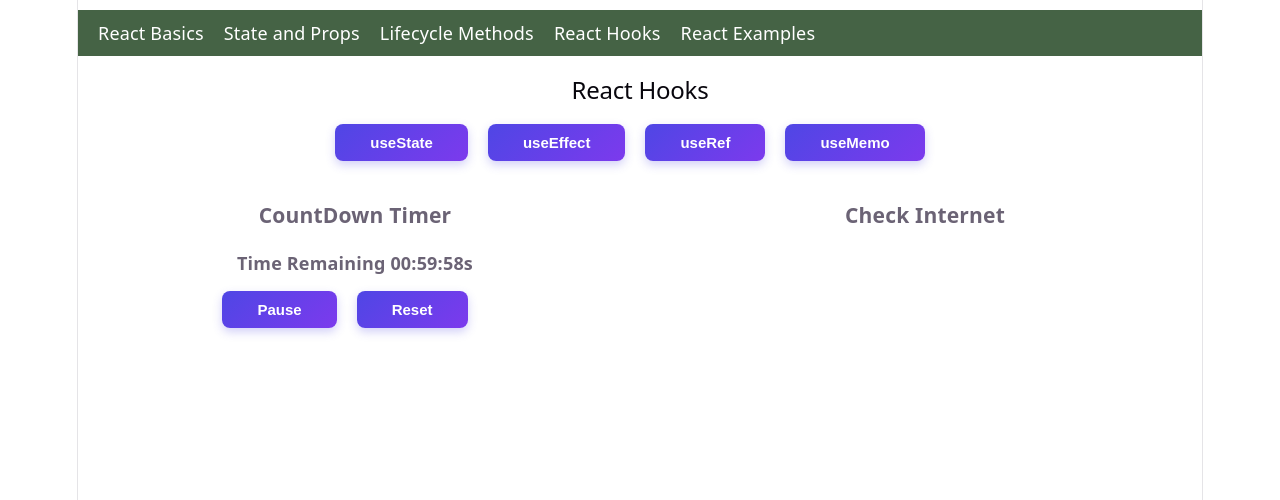
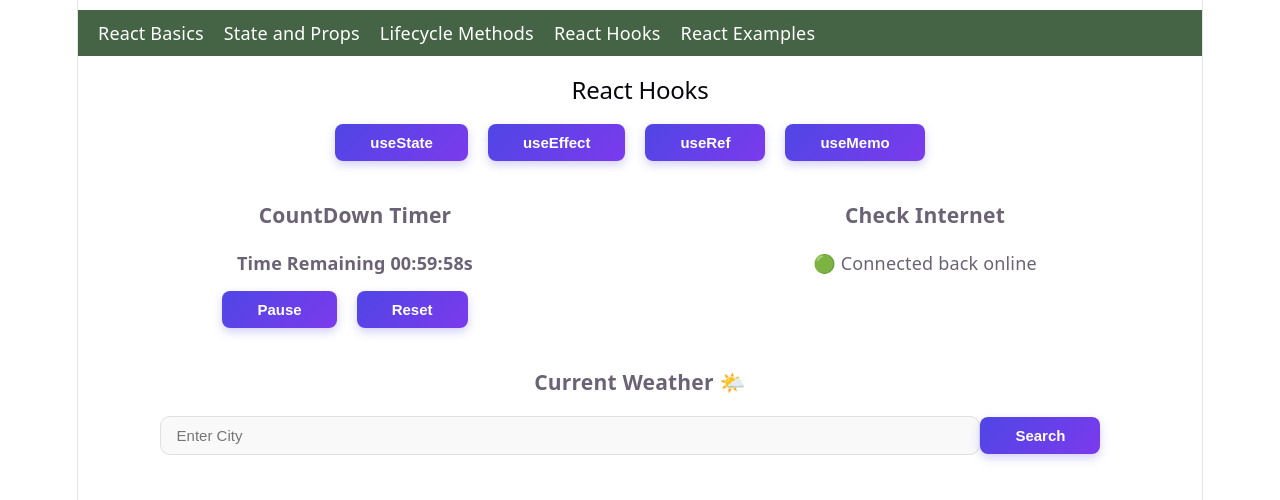
Before and after one commit to sheraz2882/ReactBasics, a React (Vite) app: page /react-hooks in a window 1280 px wide. Both pictures are taken after a click on the button "useEffect". Shown: the top 500 px of the page. Built offline with nearby package versions, Linux system fonts and the light colour scheme.

Commit message:
useEffect Hook and useRef UI working exmaples added

```diff
--- a/src/App.css
+++ b/src/App.css
@@ -274,8 +274,6 @@
 
 }
 
-
-
 .hook-shopping-cart{
   margin-top: 12px;
 }
@@ -292,3 +290,32 @@ display: flex;
   flex-direction: column;
   flex: 1;
 }
+
+.search-input{
+  width: 70%;
+  padding: 10px 16px;
+  border: 1.5px solid #e0e0e0;
+  border-radius: 10px;
+  font-size: 15px;
+  color: #111;
+  background: #f9f9f9;
+  outline: none;
+  transition: border-color 0.2s, box-shadow 0.2s;
+}
+
+.weather-widget{
+  background: linear-gradient(135deg, #4f46e5 0%, #7c3aed 100%);
+  border: none;
+  padding: 20px;
+  margin: 20px;
+  border-radius: 8px;
+  box-shadow: 0 4px 10px rgba(79, 70, 229, 0.25);
+}
+
+.weather-widget h3{
+  color : #fff;
+}
+
+.weather-widget p{
+  color : #fff;
+}
--- a/src/ReactHooks.tsx
+++ b/src/ReactHooks.tsx
@@ -1,5 +1,5 @@
 import React from "react";
-import { useState, useEffect } from "react";
+import { useState, useEffect, useRef } from "react";
 
 interface ReactHooksType {
   code: string;
@@ -232,6 +232,7 @@ const DisplayProducts: React.FC<DisplayProductsProps> = ({ addToCart }) => {
 
 function UseEffectDemo({ hookData }: { hookData: ReactHooksType }) {
   return (
+    <div>
       <div className="hook-demo-card">
         <div className="use-effect-exam">
           <h3>CountDown Timer</h3>
@@ -239,6 +240,15 @@ function UseEffectDemo({ hookData }: { hookData: ReactHooksType }) {
         </div>
         <div className="use-effect-exam">
           <h3>Check Internet</h3>
+          <CheckInternetState />
+        </div>
+      </div>
+
+      <div className="hook-demo-card">
+        <div className="use-effect-exam">
+          <h3>Current Weather 🌤️</h3>
+          <FetchWeatherApi />
+        </div>
       </div>
     </div>
   );
@@ -312,12 +322,240 @@ const CountDownTimer = ({ initialSeconds }: CountDownTimerProps) => {
   );
 };
 
+const CheckInternetState = () => {
+  const [isOnline, setIsOnline] = useState(navigator.onLine);
+  const [showBanner, setShowBanner] = useState(false);
+
+  console.log("Show isOnline", isOnline);
+
+  useEffect(() => {
+    const handleOnline = () => {
+      setIsOnline(true);
+      setShowBanner(true);
+
+      const timer = setInterval(() => setShowBanner(false), 3000);
+      return () => clearInterval(timer);
+    };
+
+    const handleOffline = () => {
+      setIsOnline(false);
+      setShowBanner(true);
+    };
+
+    window.addEventListener("online", handleOnline);
+    window.addEventListener("offline", handleOffline);
+
+    return () => {
+      window.removeEventListener("online", handleOnline);
+      window.removeEventListener("offline", handleOffline);
+    };
+  }, []);
+
+  //   if (isOnline && !showBanner) return null;
+
+  return (
+    <div>
+      {isOnline ? "🟢 Connected back online" : "🔴 You are currently offline"}
+    </div>
+  );
+};
+
+interface WeatherData {
+  name: string;
+  main: {
+    temp: number;
+    humidity: number;
+  };
+  weather: Array<{
+    description: string;
+  }>;
+}
+
+const FetchWeatherApi = () => {
+  const [cityName, setCityName] = useState("");
+  const [searchInput, setSearchInput] = useState("");
+  const [weatherData, setWeatherData] = useState<WeatherData | null>(null);
+  const [loading, setLoading] = useState(false);
+  const [error, setError] = useState("");
+
+  const API_KEY = "e86b986fb158e202afe03cb94a0faf01";
+
+  useEffect(() => {
+    if (!cityName) return;
+
+    const fetchWeather = async () => {
+      setLoading(true);
+      setError("");
+
+      console.log("API called");
+      try {
+        const url = `https://api.openweathermap.org/data/2.5/weather?q=${cityName}&units=metric&appid=${API_KEY}`;
+        const response = await fetch(url);
+
+        if (!response.ok) {
+          throw new Error("City not found. Please try another name.");
+        }
+
+        const data: WeatherData = await response.json();
+        console.log("API Data", data);
+        setWeatherData(data);
+      } catch (err: any) {
+        setError(err.message || "An unknown error occurred.");
+        setWeatherData(null);
+      } finally {
+        setLoading(false);
+      }
+    };
+
+    fetchWeather();
+  }, [cityName]);
+
+  const handleSearchSubmit = (e) => {
+    e.preventDefault();
+    console.log("CityName", searchInput);
+    if (searchInput.trim()) {
+      setCityName(searchInput);
+    }
+  };
+
+  return (
+    <div className="weather-card">
+      <form onSubmit={handleSearchSubmit}>
+        <input
+          className="search-input"
+          type="text"
+          value={searchInput}
+          onChange={(e) => {
+            setSearchInput(e.target.value);
+          }}
+          placeholder="Enter City"
+        />
+        <button type="submit" className="hook-button">
+          Search
+        </button>
+      </form>
+
+      {/* Based on API conditioning Managed UI Layouts */}
+      {loading && (
+        <div className="weather-widget">
+          <p>Loading target city conditions...</p>
+        </div>
+      )}
+      {error && (
+        <div className="weather-widget">
+          <p style={{ color: "red" }}>⚠️ {error}</p>
+        </div>
+      )}
+
+      {weatherData && !loading && !error && (
+        <div className="weather-widget">
+          <h3>Current Condition in: {weatherData.name}</h3>
+          <p>{Math.round(weatherData.main.temp)}°C</p>
+          <p>Sky: {weatherData.weather[0].description}</p>
+          <p>Humidity Level: {weatherData.main.humidity}</p>
+        </div>
+      )}
+    </div>
+  );
+};
+
+function UseRefDemo({ hookData }: { hookData: ReactHooksType }) {
+  const inputRef = useRef<HTMLInputElement>(null);
+
+  useEffect(() => {
+    inputRef.current?.focus();
+  }, []);
+
+  return (
+    <div>
+      <div className="hook-demo-card">
+        <div className="use-effect-exam" style={{ alignItems: "center" }}>
+          <h3>Auto Focus Input When Mount</h3>
+
+          <input
+            ref={inputRef}
+            className="search-input"
+            type="text"
+            placeholder="Enter Query"
+          />
+        </div>
+
+        <div className="use-effect-exam">
+          <h3>Previous value tracker</h3>
+          <ValueTracker />
+        </div>
+      </div>
+    </div>
+  );
+}
+
+const ValueTracker = () => {
+  const [count, setCount] = useState(0);
+
+  const prevValueRef = useRef<number | undefined>(undefined);
+
+  useEffect(() => {
+    console.log(count);
+    console.log("valueRef", prevValueRef.current);
+    prevValueRef.current = count;
+  }, [count]);
+
+  const prevValue = prevValueRef.current; //saving prev value for later comparison
+
+  console.log("Previous", prevValue);
+
+  return (
+    <div className="hook-demo-card">
+      <div className="use-state-exam">
+        <h4>Previouse State</h4>
+        <p>{prevValue === undefined ? "None" : prevValue}</p>
+        <button
+          className="hook-button"
+          onClick={() => {
+            setCount((prev) => prev + 1);
+          }}
+        >
+          Increment
+        </button>
+      </div>
+
+      <div className="use-state-exam">
+        <h4>Current State</h4>
+        <p>{count}</p>
+
+        <button
+          className="hook-button"
+          onClick={() => {
+            setCount((prev) => prev - 1);
+          }}
+        >
+          Decrement
+        </button>
+      </div>
+    </div>
+  );
+};
+
+function UseMemo() {
+  return (
+    <div>
+      <div className="hook-demo-card">
+        <div className="use-effect-exam"></div>
+      </div>
+    </div>
+  );
+}
+
 function selectedHookView(selectedHook: ReactHooksType) {
   switch (selectedHook.name) {
     case "useState":
       return <UseStateDemo hookData={selectedHook} />;
     case "useEffect":
       return <UseEffectDemo hookData={selectedHook} />;
+    case "useRef":
+      return <UseRefDemo hookData={selectedHook} />;
+    case "useMemo":
+      return <UseMemo />;
 
     default:
       return <div></div>;
```
Lines whose indentation alone changed are shown as unchanged.
